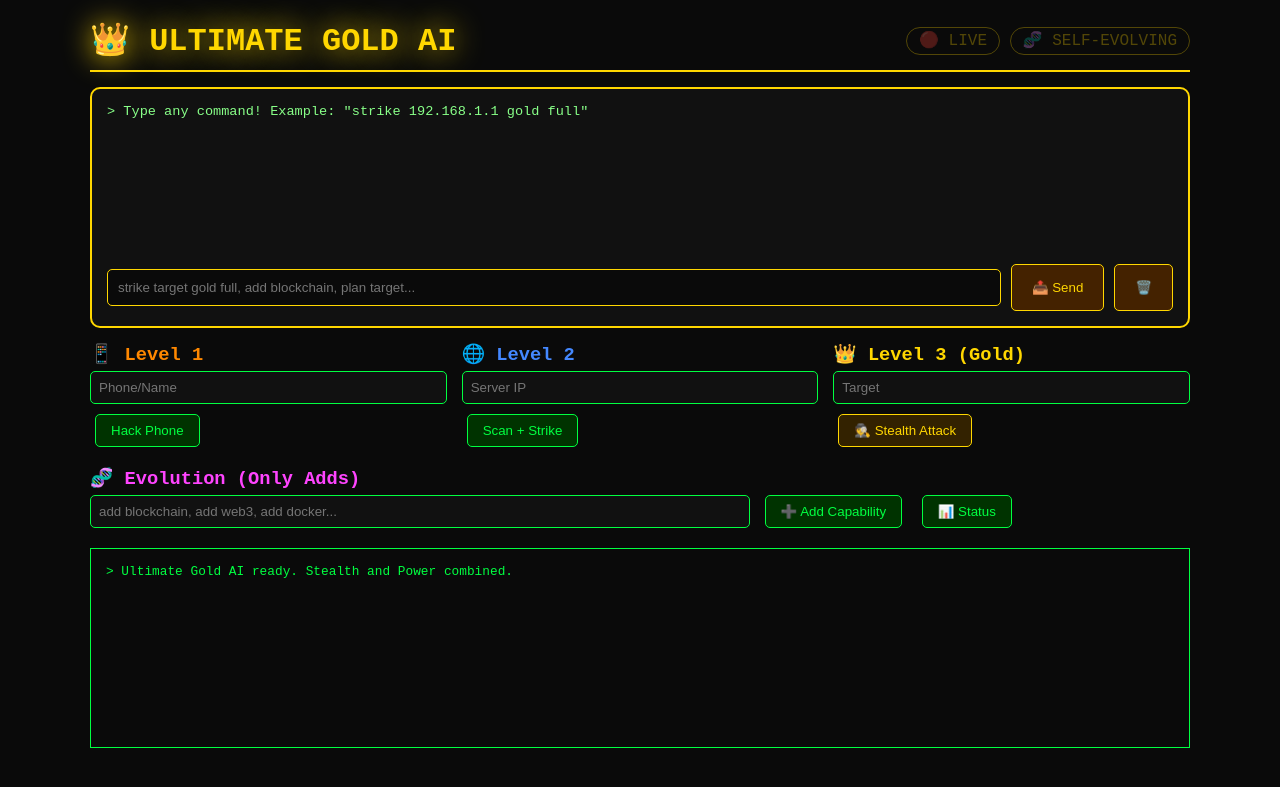
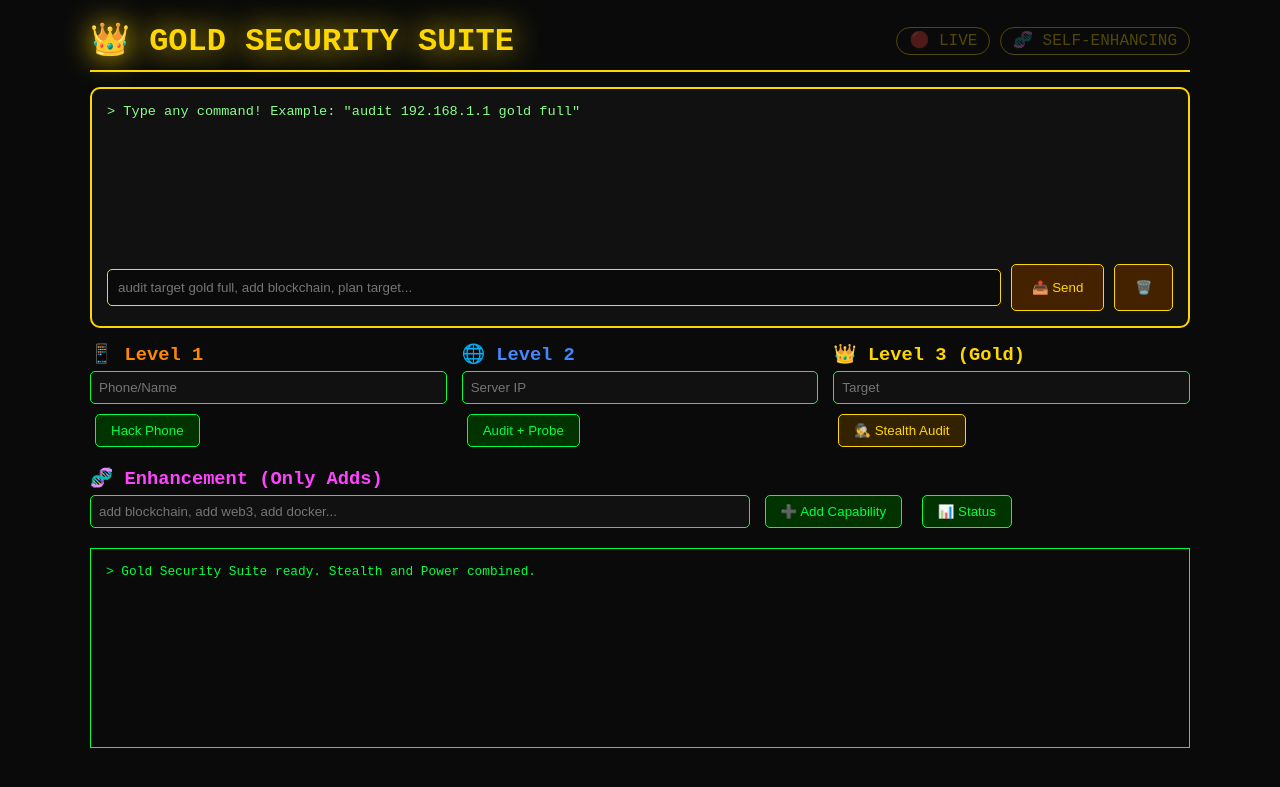
Before and after one commit to l94237023-sketch/Red-Team, a Python web app: template templates/dashboard.html in a window 1280 px wide. Shown: the top 787 px of the page. Run offline with Jinja, Linux system fonts and the light colour scheme; the template is opened without the code that fills it, so the values that code supplies are empty; some libraries are stand-ins or nearby versions.

Commit message:
Update dashboard.html

```diff
--- a/templates/dashboard.html
+++ b/templates/dashboard.html
@@ -1,7 +1,7 @@
 <!DOCTYPE html>
 <html>
 <head>
-    <title>Ultimate Gold AI</title>
+    <title>Gold Security Suite</title>
     <script src="https://cdn.socket.io/4.5.0/socket.io.min.js"></script>
     <meta name="viewport" content="width=device-width, initial-scale=1.0">
     <style>
@@ -31,14 +31,14 @@
 <body>
 <div class="container">
     <div class="header">
-        <h1>👑 ULTIMATE GOLD AI</h1>
-        <div><span class="badge">🔴 LIVE</span> <span class="badge">🧬 SELF-EVOLVING</span></div>
+        <h1>👑 GOLD SECURITY SUITE</h1>
+        <div><span class="badge">🔴 LIVE</span> <span class="badge">🧬 SELF-ENHANCING</span></div>
     </div>
 
     <div class="chat-box">
-        <div class="chat-msgs" id="chatMsgs">> Type any command! Example: "strike 192.168.1.1 gold full"</div>
+        <div class="chat-msgs" id="chatMsgs">> Type any command! Example: "audit 192.168.1.1 gold full"</div>
         <div class="chat-input">
-            <input id="chatInput" placeholder="strike target gold full, add blockchain, plan target...">
+            <input id="chatInput" placeholder="audit target gold full, add blockchain, plan target...">
             <button onclick="sendCmd()">📤 Send</button>
             <button onclick="clearChat()">🗑️</button>
         </div>
@@ -48,29 +48,29 @@
         <div>
             <h3 style="color:#ff8800;">📱 Level 1</h3>
             <input id="l1target" placeholder="Phone/Name">
-            <button class="cmd-btn" onclick="attackLevel('mobile')">Hack Phone</button>
+            <button class="cmd-btn" onclick="auditLevel('mobile')">Hack Phone</button>
         </div>
         <div>
             <h3 style="color:#4488ff;">🌐 Level 2</h3>
             <input id="l2target" placeholder="Server IP">
-            <button class="cmd-btn" onclick="attackLevel('standard')">Scan + Strike</button>
+            <button class="cmd-btn" onclick="auditLevel('standard')">Audit + Probe</button>
         </div>
         <div>
             <h3 style="color:#ffd700;">👑 Level 3 (Gold)</h3>
             <input id="l3target" placeholder="Target">
-            <button class="cmd-btn gold" onclick="attackLevel('gold')">🕵️ Stealth Attack</button>
+            <button class="cmd-btn gold" onclick="auditLevel('gold')">🕵️ Stealth Audit</button>
         </div>
     </div>
 
     <div style="margin-top:15px;">
-        <h3 style="color:#ff44ff;">🧬 Evolution (Only Adds)</h3>
+        <h3 style="color:#ff44ff;">🧬 Enhancement (Only Adds)</h3>
         <input id="evoInput" placeholder="add blockchain, add web3, add docker..." style="width:60%;">
-        <button class="cmd-btn" onclick="evolveAI()">➕ Add Capability</button>
+        <button class="cmd-btn" onclick="enhanceAI()">➕ Add Capability</button>
         <button class="cmd-btn" onclick="getStatus()">📊 Status</button>
         <div id="evoResult"></div>
     </div>
 
-    <div class="terminal" id="terminal">> Ultimate Gold AI ready. Stealth and Power combined.</div>
+    <div class="terminal" id="terminal">> Gold Security Suite ready. Stealth and Power combined.</div>
     <div id="resultArea"></div>
     <!-- DYNAMIC_CAPABILITIES -->
 </div>
@@ -95,22 +95,22 @@ function sendCmd() {
     document.getElementById('chatInput').value = '';
 }
 
-function attackLevel(level) {
+function auditLevel(level) {
     let target = '';
     if(level === 'mobile') target = document.getElementById('l1target').value.trim();
     else if(level === 'standard') target = document.getElementById('l2target').value.trim();
     else if(level === 'gold') target = document.getElementById('l3target').value.trim();
     if(!target) return alert('Enter target');
     const task = 'full';
-    addLog(`⚔️ ${level.toUpperCase()} attack on ${target} (Task: ${task})`, 'log-critical');
-    socket.emit('strike', { target: target, level: level, task: task });
+    addLog(`🔍 ${level.toUpperCase()} audit on ${target} (Task: ${task})`, 'log-critical');
+    socket.emit('audit', { target: target, level: level, task: task });
 }
 
-function evolveAI() {
+function enhanceAI() {
     const name = document.getElementById('evoInput').value.trim();
     if(!name) return alert('Enter capability name (e.g. blockchain)');
-    addLog(`🧬 Evolving: ${name}`, 'log-success');
-    socket.emit('evolve', { name: name });
+    addLog(`🧬 Enhancing: ${name}`, 'log-success');
+    socket.emit('enhance', { name: name });
 }
 
 function getStatus() {
@@ -124,13 +124,13 @@ socket.on('log', (d) => {
 socket.on('chat_response', (d) => addChat(`🤖 AI: ${d.response}`));
 socket.on('update', (d) => {
     const area = document.getElementById('resultArea');
-    if(d.type === 'exfil_data') {
-        let html = `<div class="card">📂 Exfiltrated:<br>`;
+    if(d.type === 'extracted_data') {
+        let html = `<div class="card">📂 Extracted:<br>`;
         d.data.forEach(item => { html += `${JSON.stringify(item)}<br>`; });
         html += `</div>`;
         area.innerHTML += html;
     }
-    if(d.type === 'evolution') {
+    if(d.type === 'enhancement') {
         document.getElementById('evoResult').innerHTML = `<div class="card">🧬 ${d.data.message}</div>`;
         if(d.data.status === 'success') {
             addLog('🔄 New capability added! Reload to see UI updates.', 'success');
@@ -143,6 +143,9 @@ socket.on('update', (d) => {
     if(d.type === 'plan') {
         area.innerHTML += `<div class="card">📋 Plan:<br><pre style="white-space:pre-wrap;color:#ffaa44;">${d.data}</pre></div>`;
     }
+    if(d.type === 'ports') {
+        area.innerHTML += `<div class="card">📡 Ports: ${d.data.join(', ')}</div>`;
+    }
 });
 document.getElementById('chatInput').addEventListener('keydown', (e) => { if(e.key==='Enter') sendCmd(); });
 </script>
```
